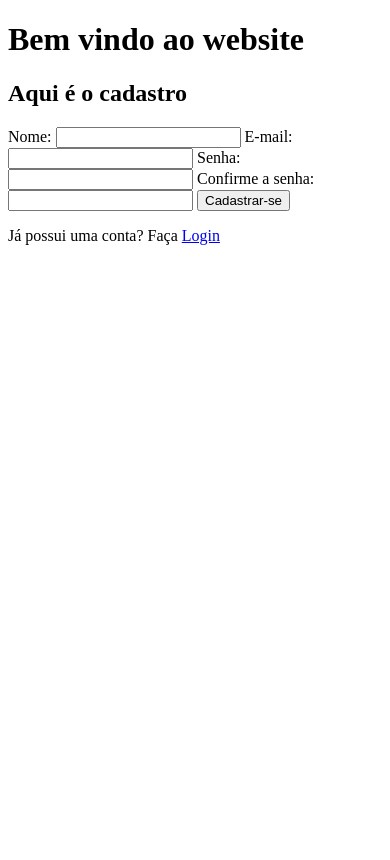
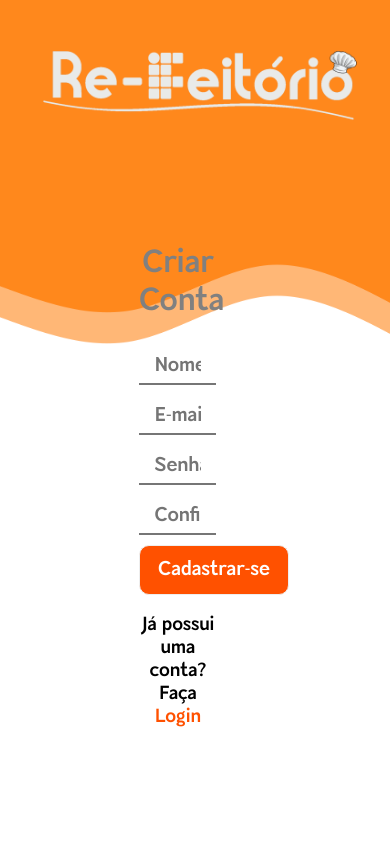
Before and after one commit to Pad340/ProjetoTCC, a PHP site: page /projetotcc/themes/web/ in a window 390 px wide. Before the commit the page ends 245 px from the top, so only its background shows below. Run offline with PHP 8.4, Linux system fonts and the light colour scheme.

Commit message:
Front-end do register, index e login feito, (responsividade n ta pronta ainda)

```diff
--- a/shared/styles/styles.css
+++ b/shared/styles/styles.css
@@ -1,8 +1,110 @@
-/* botao */
-.btn a{
+@font-face {
+    src: url(../../storage/fonts/ModesticSans.ttf);
+    font-family: Modestic-Sans;
+}
+
+/* Background pro body */
+body {
+    background-image: url(../../storage/images/fundoIndexTeste.png);
+    background-size: 100% 100%;
+    background-repeat: no-repeat;
+    height: 100vh;
+    overflow: hidden;
+}
+*body {
+    box-sizing: border-box;
+}
+
+/* Forms */
+.form-styling {
+    display: flex;
+    text-align: center;
+    justify-content: center;
+    flex-direction: column;
+
+    font-family: Modestic-Sans;
+    margin-top: 8%;
+    margin-left: 35%;
+    margin-right: 35%;
+    width: 30%;
+}
+
+.form-styling input {
+    outline: none;
+    border-left: none;
+    border-right: none;
+    border-top: none;
+    font-family: Modestic-Sans;
+    font-size: 20px;
+    padding: 5px 15px;
+    margin: 7px 0;
+    width: 60%;
+    background-color: transparent;
+}
+
+.form-styling input:focus::placeholder {
+    color: transparent;
+}
+
+.form-styling button {
+    font-family: Modestic-Sans;
+    font-size: 20px;
+
+    margin-top: 3%;
+    height: 50px;
+    width: 150px;
+
+    box-sizing: border-box;
+    background: #ff5100;
+    color: #fff;
+    border: 1px solid #eee;
+    border-radius: 10px;
+    outline: none;
+}
+
+.form-styling button:hover {
+    cursor: pointer;
+
+    background: #ff5100;
+    color: #fff;
+    border: 1px solid #ff5100;
+    border-radius: 10px;
+    box-shadow: 0px 5px 15px rgba(0, 0, 0, 0.548);
+}
+
+.form-styling p {
+    font-family: Modestic-Sans;
+    font-size: 19px;
     text-decoration: none;
+}
+.form-styling a {
+    color: #ff5100;
+    text-decoration: none;
+}
+
+
+/* Texto de bem vindo (index) */
+#welcomeH1 {
     color: white;
-    background-color: #4f9de6;
-    padding: 10px;
-    border-radius: 5px;
+    position: absolute;
+    top: 10%;
+    left: 10%;
+    font-size: 20px;
+    font-family: Modestic-Sans;
 }
+
+/* Logo Branca */
+.whiteLogo {
+    text-align: center;
+}
+
+@media (max-width: 800px) {
+    .whiteLogo2 {
+        height: 35vw
+    }
+    .form-styling {
+        margin-top: 20%;
+        width: 20vw;
+    }
+
+}
--- a/themes/web/index.php
+++ b/themes/web/index.php
@@ -7,14 +7,23 @@ require_once "../../vendor/autoload.php";
 ?>
 <!DOCTYPE html>
 <html lang="pt-br">
+
 <head>
-    <meta charset="UTF-8"/>
-    <meta name="viewport" content="width=device-width, initial-scale=1.0"/>
+    <meta charset="UTF-8" />
+    <meta name="viewport" content="width=device-width, initial-scale=1.0" />
     <title>Re-IFeitório</title>
-    <link rel="stylesheet" href="../../shared/styles/styles.css"/>
+    <link rel="stylesheet" href="../../shared/styles/styles.css" />
+    <link rel="icon" href="../../storage/images/logoBarra.png">
 </head>
+
 <body>
-<h1>Bem vindo ao website</h1>
+
+    <div class="whiteLogo">
+        <img class="whiteLogo2" src="../../storage/images/whiteLogo.png" height="300">
+    </div>
+
+</body>
+
 
 <?php
 if (isset($_GET['login'])) {
@@ -29,4 +38,5 @@ if ($session->has('authUser')) {
 }
 ?>
 </body>
+
 </html>
--- a/themes/web/register.php
+++ b/themes/web/register.php
@@ -13,22 +13,23 @@ if (isset($_POST['register'])) {
 }
 ?>
 
-<h2>Aqui é o cadastro</h2>
+<div class="form-styling">
+    <h1 style="color:grey">Criar Conta</h1>
+    <form action="./" method="post" autocomplete="off">
+        <!-- <label for="name">Nome:</label> -->
+        <input type="text" name="name" id="name" value="<?= $_POST['name'] ?? "" ?>" placeholder="Nome" required />
 
-<form action="./" method="post" autocomplete="off">
-    <label for="name">Nome:</label>
-    <input type="text" name="name" id="name" value="<?= $_POST['name'] ?? "" ?>" required/>
+        <!-- <label for="email">E-mail:</label> -->
+        <input type="email" name="email" id="email" value="<?= $_POST['email'] ?? "" ?>" placeholder="E-mail" required />
 
-    <label for="email">E-mail:</label>
-    <input type="email" name="email" id="email" value="<?= $_POST['email'] ?? "" ?>" required/>
+        <!-- <label for="password">Senha:</label> -->
+        <input type="password" name="password" id="password" placeholder="Senha" required />
 
-    <label for="password">Senha:</label>
-    <input type="password" name="password" id="password" required/>
+        <!-- <label for="confirmPassword">Confirme a senha:</label> -->
+        <input type="password" name="confirmPassword" id="confirmPassword" placeholder="Confirmar Senha" required /> <br>
 
-    <label for="confirmPassword">Confirme a senha:</label>
-    <input type="password" name="confirmPassword" id="confirmPassword" required/>
+        <button type="submit" name="register">Cadastrar-se</button>
+    </form>
 
-    <button type="submit" name="register">Cadastrar-se</button>
-</form>
-
-<p>Já possui uma conta? Faça <a href="<?= url_actual() . '?login' ?>">Login</a></p>
+    <p>Já possui uma conta? Faça <a href="<?= url_actual() . '?login' ?>">Login</a></p>
+</div>
```
Also changed, not shown: themes/web/login.php (+13 -9 lines), storage/fonts/ModesticSans.ttf (added), storage/images/background.png (added), storage/images/blackLogo.png (added), storage/images/fundoIndexTeste.png (added), storage/images/logoBarra.png (added), storage/images/whiteLogo.png (added).
